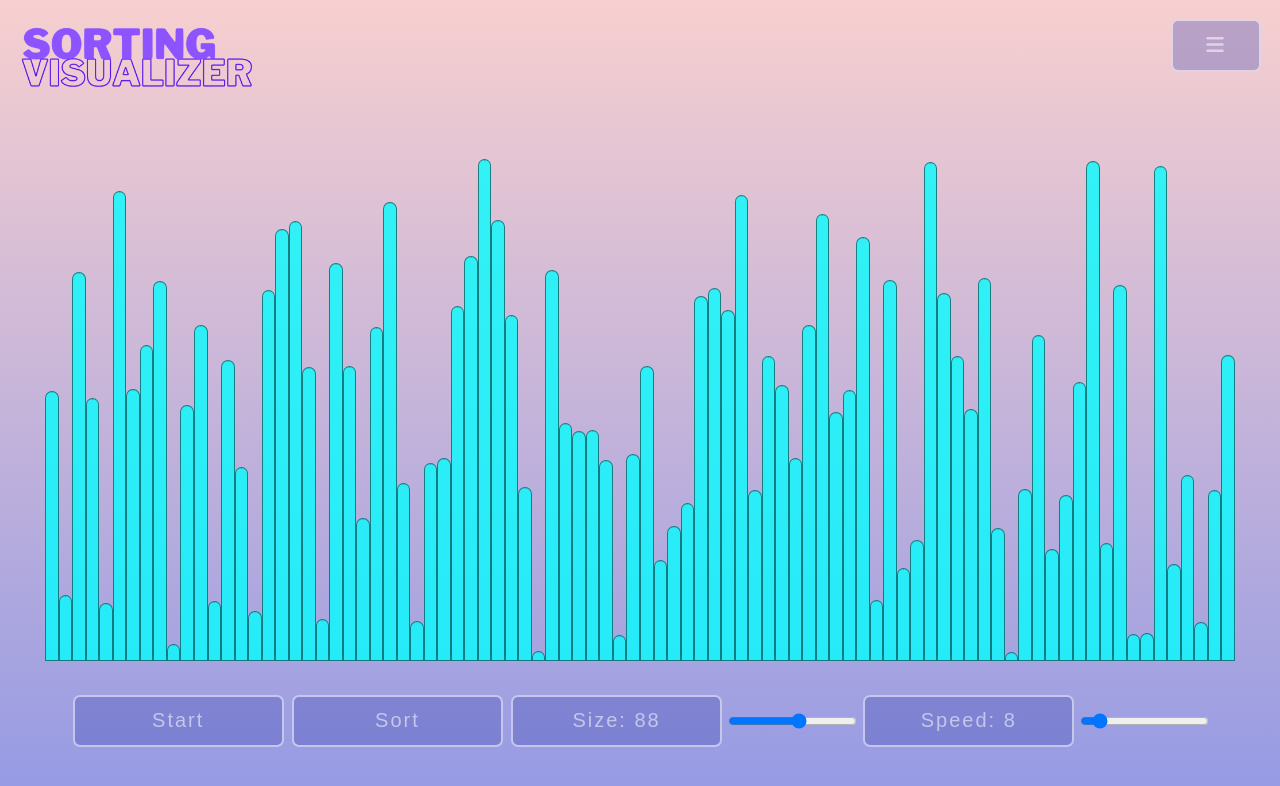
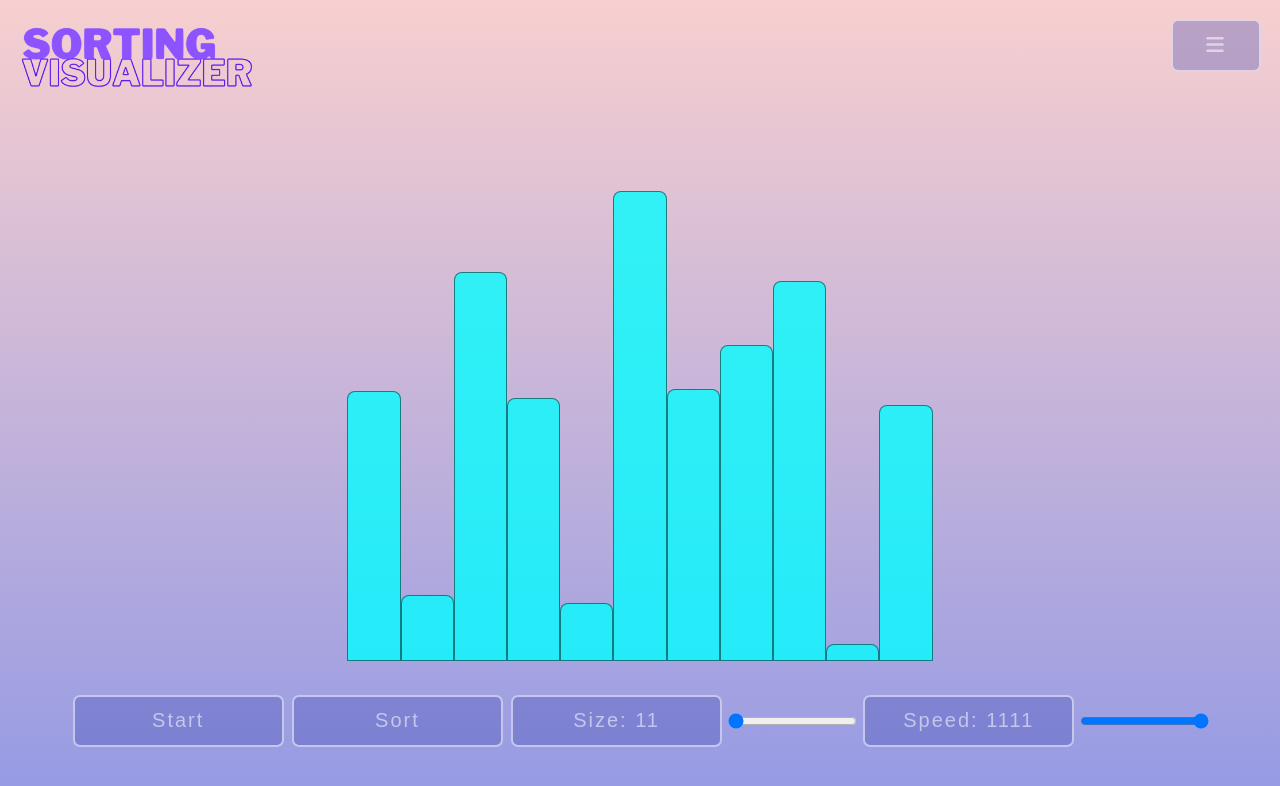
Before and after one commit to mauiwowie88/SortingVisualizer, a React (Create React App) app in the folder sortingvisualizer/: page / in a window 1280 px wide. Shown: the top 786 px of the page. Built offline with nearby package versions, Linux system fonts and the light colour scheme.

Commit message:
Happy liittle accident.

```diff
--- a/sortingvisualizer/src/App.css
+++ b/sortingvisualizer/src/App.css
@@ -85,7 +85,7 @@ button:hover {
 .bar {
 	flex-shrink: 1;
 	border: 1px solid rgba(0, 0, 0, 0.477);
-	color: #162b52;
+	color: #3a44ae50;
 	width: 4vw;
 	background-color: rgba(0, 255, 255, 0.776);
 	/* transition: all 0.2s cubic-bezier(0.17, 0.67, 0.83, 0.67); */
--- a/sortingvisualizer/src/App.js
+++ b/sortingvisualizer/src/App.js
@@ -5,8 +5,8 @@ import Settings from "./Components/Settings";
 
 function App() {
 	const [array, setArray] = useState([]);
-	const [size, setSize] = useState(88);
-	const [speed, setSpeed] = useState(8);
+	const [size, setSize] = useState(11);
+	const [speed, setSpeed] = useState(1111);
 	const [moves, setMoves] = useState([]);
 	const [colorIndices, setColorIndices] = useState([]);
 
@@ -35,40 +35,47 @@ function App() {
 		animate(moves);
 	}
 
+	// function animate(moves) {
+	// 	if (moves.length === 0) return;
+
+	// 	const copy = [...array];
+	// 	const move = moves[0];
+	// 	const [i, j] = move.indices;
+	// 	const bars = document.getElementsByClassName("bar");
+
+	// 	console.log(move);
+
+	// 	// setTimeout(function () {
+	// 	// 	bars[i].style.backgroundColor = "rgba(125, 239, 239, 0.867)";
+	// 	// 	bars[j].style.backgroundColor = "rgba(125, 239, 239, 0.867)";
+	// 	// 	setArray(copy);
+	// 	// 	animate(moves.slice(1));
+	// 	// }, speed);
+	// }
 	function animate(moves) {
 		if (moves.length === 0) return;
 
 		const copy = [...array];
 		const move = moves[0];
 		const [i, j] = move.indices;
+		const bars = document.getElementsByClassName("bar");
 
 		if (move.type === "swap") {
-			const bars = document.getElementsByClassName("bar");
+			[array[i], array[j]] = [array[j], array[i]];
+			setArray(copy);
+			bars[i].style.backgroundColor = "blue";
+			bars[j].style.backgroundColor = "blue";
+		}
+		if (move.type === "compare") {
 			bars[i].style.backgroundColor = "green";
 			bars[j].style.backgroundColor = "green";
-			[array[i], array[j]] = [array[j], array[i]];
 			setArray(copy);
-
-			setTimeout(function () {
-				bars[i].style.backgroundColor = "rgba(125, 239, 239, 0.867)";
-				bars[j].style.backgroundColor = "rgba(125, 239, 239, 0.867)";
-				setArray(copy);
-				animate(moves.slice(1));
-			}, speed);
 		}
-		if (move.type === "compare") {
-			const bars = document.getElementsByClassName("bar");
-			bars[i].style.backgroundColor = "blue";
-			bars[j].style.backgroundColor = "blue";
+		setTimeout(function () {
+			bars[i].style.backgroundColor = "cyan";
 			setArray(copy);
-
-			setTimeout(function () {
-				bars[i].style.backgroundColor = "rgba(125, 239, 239, 0.867)";
-				bars[j].style.backgroundColor = "rgba(125, 239, 239, 0.867)";
-				animate(moves.slice(1));
-				setArray(copy);
-			}, speed);
-		}
+			animate(moves.slice(1));
+		}, speed);
 	}
 
 	function bubbleSort(array) {
@@ -138,7 +145,7 @@ function App() {
 						type="range"
 						id="size_slider"
 						min="11"
-						max="150"
+						max="111"
 						value={size}
 						onChange={handleSizeChange}
 					/>
@@ -149,7 +156,7 @@ function App() {
 						type="range"
 						id="speed_slider"
 						min="-111"
-						max="1000"
+						max="1111"
 						value={speed}
 						onChange={handleSpeedChange}
 					/>
```
